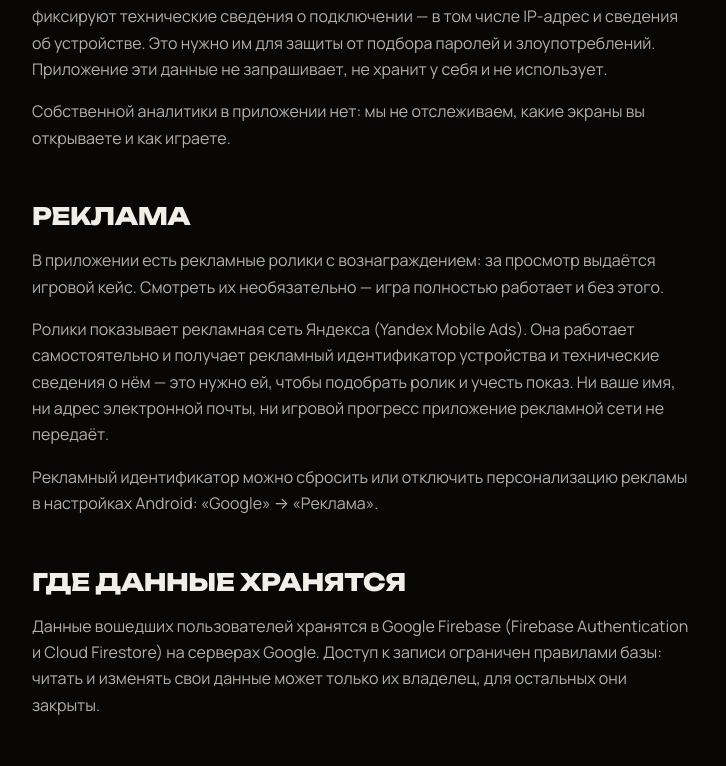
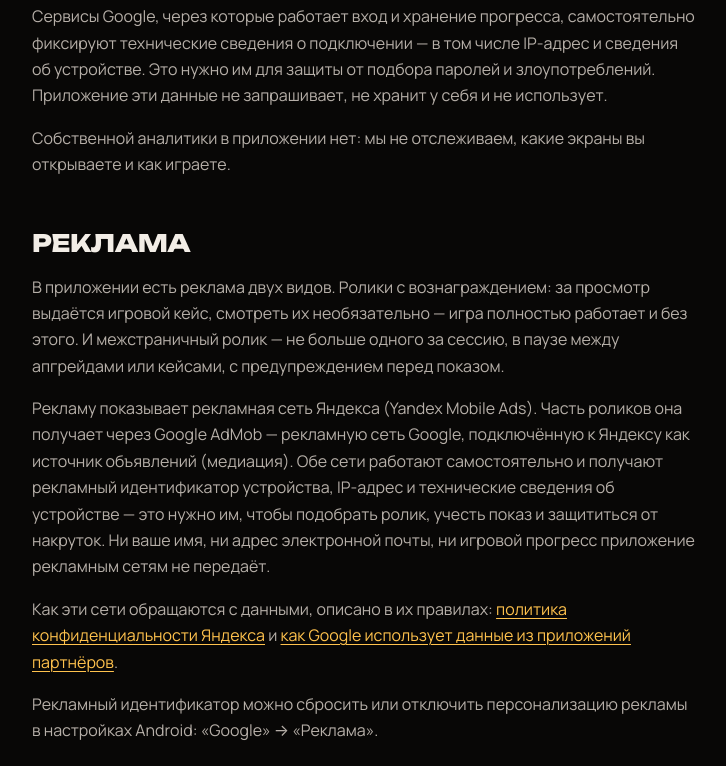
Before and after one commit to bmxer32/rustgrade-site, a plain HTML site: page privacy/index.html in a window 1280 px wide. Shown: the part 1980-2746 px from the top of the page, without its empty margins (18-744 px from the left). Drawn offline with Linux system fonts and the light colour scheme.

Commit message:
Политика: реклама через Яндекс и Google AdMob; ссылка на Google Play

```diff
--- a/assets/site.css
+++ b/assets/site.css
@@ -188,6 +188,8 @@
   border: 1px solid var(--edge-hot); border-radius: 12px;
   background: linear-gradient(180deg, rgba(242,237,230,.05), rgba(242,237,230,.01));
 }
+a.play { text-decoration: none; transition: border-color .2s; }
+a.play:hover { border-color: var(--bone); }
 .play__icon { width: 33px; height: auto; flex: none; }
 .play__text { display: flex; flex-direction: column; line-height: 1.15; }
 .play__small { font: 500 .66rem var(--mono); letter-spacing: .14em; text-transform: uppercase; color: var(--ash); }
--- a/privacy/index.html
+++ b/privacy/index.html
@@ -53,7 +53,7 @@
   </div>
 
   <dl class="doc__meta">
-    <div><dt>Дата вступления в силу</dt><dd>10 августа 2026</dd></div>
+    <div><dt>Дата вступления в силу</dt><dd>3 октября 2026</dd></div>
     <div><dt>Приложение</dt><dd>com.rustgrade.rustgrade</dd></div>
     <div><dt>Контакт разработчика</dt><dd><a href="mailto:narodniy.team@gmail.com">narodniy.team@gmail.com</a></dd></div>
   </dl>
@@ -94,7 +94,9 @@
 
     <p>Мы не собираем ничего. Прогресс — баланс, предметы, статистика, история
       апгрейдов — хранится только в памяти вашего устройства и никуда не
-      передаётся. Удаление приложения стирает его полностью.</p>
+      передаётся. Удаление приложения стирает его полностью. Рекламные сети
+      получают свои технические данные и без входа — см. раздел
+      <a href="#ads">«Реклама»</a>.</p>
 
     <h3>Если вы вошли через Google</h3>
 
@@ -128,15 +130,25 @@
 
     <h2 id="ads">Реклама</h2>
 
-    <p>В приложении есть рекламные ролики с вознаграждением: за просмотр
-      выдаётся игровой кейс. Смотреть их необязательно — игра полностью
-      работает и без этого.</p>
+    <p>В приложении есть реклама двух видов. Ролики с вознаграждением:
+      за просмотр выдаётся игровой кейс, смотреть их необязательно — игра
+      полностью работает и без этого. И межстраничный ролик — не больше
+      одного за сессию, в паузе между апгрейдами или кейсами, с
+      предупреждением перед показом.</p>
 
-    <p>Ролики показывает рекламная сеть Яндекса (Yandex Mobile Ads). Она
-      работает самостоятельно и получает рекламный идентификатор устройства
-      и технические сведения о нём — это нужно ей, чтобы подобрать ролик
-      и учесть показ. Ни ваше имя, ни адрес электронной почты, ни игровой
-      прогресс приложение рекламной сети не передаёт.</p>
+    <p>Рекламу показывает рекламная сеть Яндекса (Yandex Mobile Ads). Часть
+      роликов она получает через Google AdMob — рекламную сеть Google,
+      подключённую к Яндексу как источник объявлений (медиация). Обе сети
+      работают самостоятельно и получают рекламный идентификатор устройства,
+      IP-адрес и технические сведения об устройстве — это нужно им, чтобы
+      подобрать ролик, учесть показ и защититься от накруток. Ни ваше имя,
+      ни адрес электронной почты, ни игровой прогресс приложение рекламным
+      сетям не передаёт.</p>
+
+    <p>Как эти сети обращаются с данными, описано в их правилах:
+      <a href="https://yandex.ru/legal/confidential/" rel="noopener">политика конфиденциальности Яндекса</a>
+      и <a href="https://policies.google.com/technologies/partner-sites" rel="noopener">как Google использует
+      данные из приложений партнёров</a>.</p>
 
     <p>Рекламный идентификатор можно сбросить или отключить персонализацию
       рекламы в настройках Android: «Google» → «Реклама».</p>
@@ -175,9 +187,8 @@
 
     <h2 id="third-parties">Кому мы передаём данные</h2>
 
-    <p>Мы не продаём данные и не передаём их третьим лицам для рекламных
-      профилей или любых иных целей. Обработка ограничена сервисами, которые
-      обеспечивают работу приложения:</p>
+    <p>Мы не продаём данные. Обработка ограничена сервисами, которые
+      обеспечивают работу приложения и показ рекламы:</p>
 
     <div class="scroll-x">
       <table>
@@ -186,7 +197,8 @@
         </thead>
         <tbody>
           <tr><td>Google Firebase</td><td>вход и хранение прогресса</td><td>перечисленное выше</td></tr>
-          <tr><td>Рекламная сеть Яндекса</td><td>ролики с вознаграждением</td><td>рекламный идентификатор и технические сведения об устройстве</td></tr>
+          <tr><td>Рекламная сеть Яндекса</td><td>показ рекламы</td><td>рекламный идентификатор, IP-адрес и технические сведения об устройстве</td></tr>
+          <tr><td>Google AdMob</td><td>показ рекламы через медиацию Яндекса</td><td>рекламный идентификатор, IP-адрес и технические сведения об устройстве</td></tr>
           <tr><td>Steam Community Market</td><td>актуальные цены предметов</td><td>обезличенные запросы без данных о вас</td></tr>
           <tr><td>Steam CDN</td><td>изображения предметов</td><td>обезличенные запросы без данных о вас</td></tr>
         </tbody>
```
Also changed, not shown: index.html (+7 -7 lines), 1 other file.
